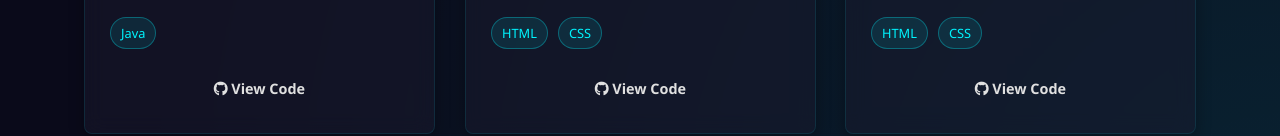
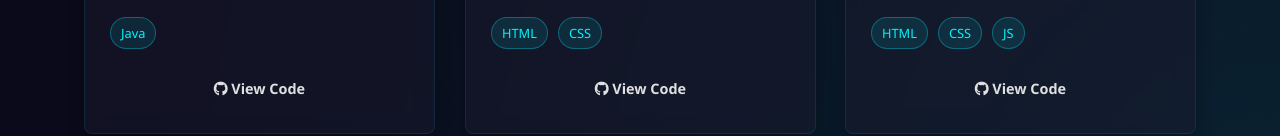
Before and after one commit to MariaYuvon/Personal_Portfolio, a plain HTML site: page index.html in a window 1280 px wide. Shown: the part 3522-3658 px from the top of the page. Drawn offline with Linux system fonts and the light colour scheme.

Commit message:
updateport2

```diff
--- a/index.html
+++ b/index.html
@@ -233,6 +233,7 @@
                     <div class="project-tech">
                         <span>HTML</span>
                         <span>CSS</span>
+                        <span>JS</span>
                     </div>
                     <a href="https://github.com/MariaYuvon/Spotify-Clone" target="_blank" class="btn small-btn"><i class="fab fa-github"></i> View Code</a>
                 </div>
```
